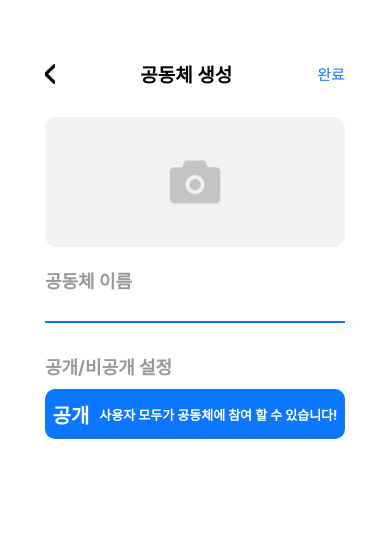
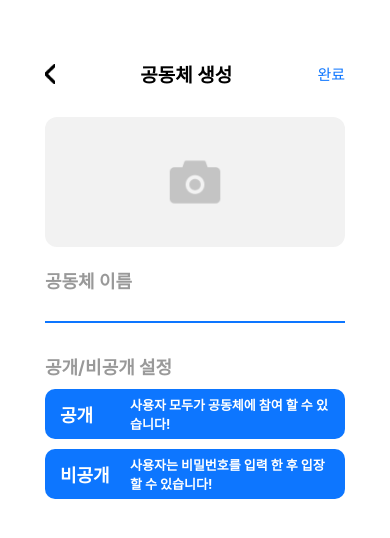
Before and after one commit to Bamdoliro/G-A, a React Native app: screen /GatiProducePage in a window 390 px wide. Shown: the top 538 px of the page. Built offline with nearby package versions, Linux system fonts and the light colour scheme.

Commit message:
FIX :: OptionBtn Style 수정

```diff
--- a/components/common/OptionBtn/OptionBtn.js
+++ b/components/common/OptionBtn/OptionBtn.js
@@ -3,12 +3,19 @@ import { View, StyleSheet, TouchableOpacity, Text } from "react-native";
 export default function OptionBtn({Title, SubTitle}) {
     return (
         <TouchableOpacity style={styles.OptionBtn}>
-            <Text style={styles.OptionBtnTitleText}>
-                {Title}
-            </Text>
-            <Text style={styles.OptionBtnSubText}>
-                {SubTitle}
-            </Text>
+            <View style={styles.TitleTextFrame}>
+                <Text style={styles.OptionBtnTitleText}>
+                    {Title}
+                </Text>
+            </View>
+            <View style={styles.SubTextFrame}>
+                <Text
+                    style={styles.OptionBtnSubText}
+                    numberOfLines={2}
+                >
+                    {SubTitle}
+                </Text>
+            </View>
         </TouchableOpacity>
     )
 }
@@ -25,15 +32,23 @@ const styles = StyleSheet.create({
         paddingRight: 5,
         marginTop: 10
     },
+    TitleTextFrame: {
+        width: 70,
+    },
     OptionBtnTitleText: {
-        fontSize: 20,
+        fontSize: 18,
         color: "#fff",
-        fontWeight: "bold"
+        fontWeight: "bold",
+        marginRight: 20,
+    },
+    SubTextFrame: {
+        width: 200,
+        textAlign: "left"
     },
     OptionBtnSubText: {
         color: "#fff",
         fontWeight: "bold",
-        marginLeft: 10,
-        fontSize: 13
+        fontSize: 13,
+        width: 200,
     }
 })
--- a/pages/GatiProducePage.js
+++ b/pages/GatiProducePage.js
@@ -51,6 +51,10 @@ export default function GatiProducePage({navigation}) {
                     <OptionBtn
                         Title="공개"
                         SubTitle="사용자 모두가 공동체에 참여 할 수 있습니다!"
+                    />
+                    <OptionBtn
+                        Title="비공개"
+                        SubTitle="사용자는 비밀번호를 입력 한 후 입장 할 수 있습니다!"
                     />
                 </View>
             </View>
```
